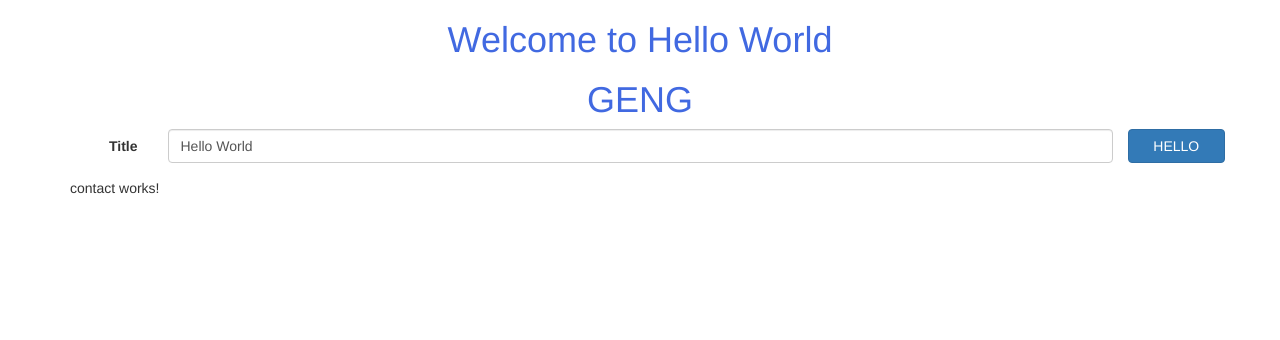
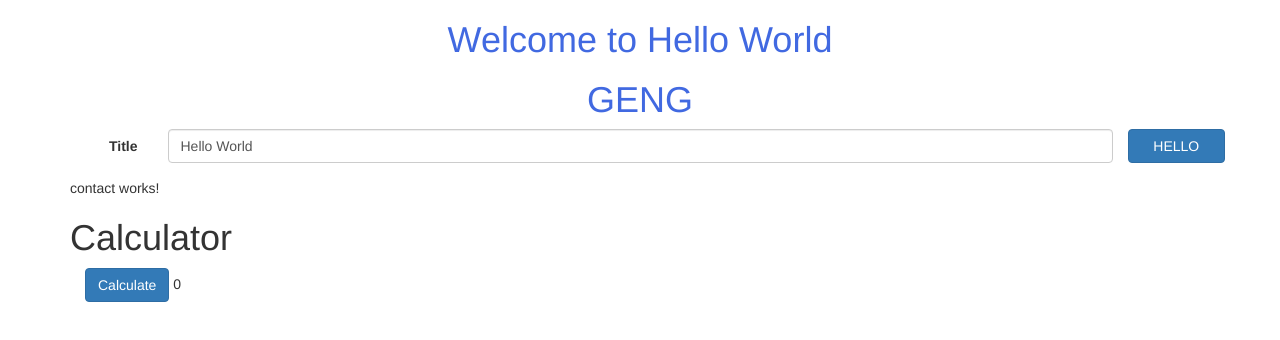
Before and after one commit to toprasit2/ionic_angular_SME, an Angular app: page / in a window 1280 px wide. Shown: the top 340 px of the page. Built offline with nearby package versions, Linux system fonts and the light colour scheme.

Commit message:
create event blinding and property blinding

```diff
--- a/src/app/app.component.html
+++ b/src/app/app.component.html
@@ -16,4 +16,5 @@
         </div>
     </form>
     <app-contact></app-contact>
+    <app-calculator></app-calculator>
 </div>
--- a/src/app/calculator/calculator.component.html
+++ b/src/app/calculator/calculator.component.html
@@ -1,3 +1,5 @@
-<p>
-  calculator works!
-</p>
+<h1>Calculator</h1>
+<div class="container">
+  <button class="btn btn-primary" [disabled]="!isAllowed" (click)="calculate()">Calculate</button>
+  {{result}}
+</div>
--- a/src/app/calculator/calculator.component.ts
+++ b/src/app/calculator/calculator.component.ts
@@ -6,10 +6,15 @@ import { Component, OnInit } from '@angular/core';
   styleUrls: ['./calculator.component.css']
 })
 export class CalculatorComponent implements OnInit {
-
+  isAllowed = true;
+  result:any = 0;
   constructor() { }
 
   ngOnInit() {
   }
 
+  calculate(){
+    console.log("Clicked");
+    this.result += 1;
+  }
 }
```
